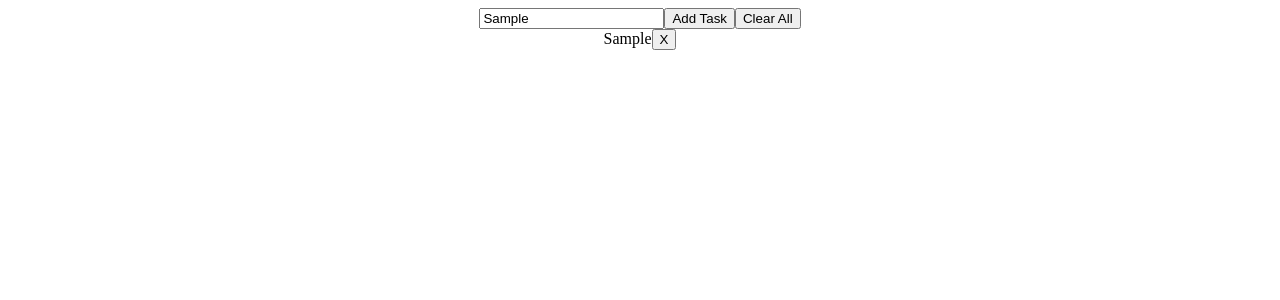
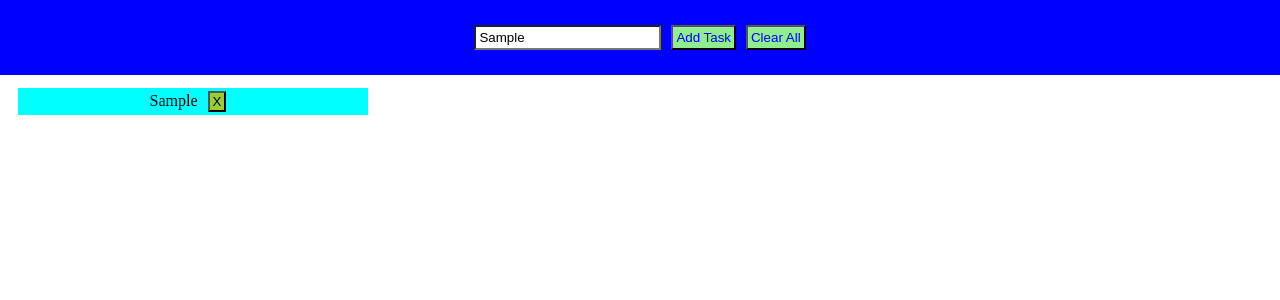
Before and after one commit to vedprakashsigh/Todo-App, a React (Create React App) app: page / in a window 1280 px wide. Both pictures are taken after typing "Sample" into the empty fields and a click on the button "Add Task". Shown: the top 300 px of the page. Built offline with nearby package versions, Linux system fonts and the light colour scheme.

Commit message:
Todo List: CSS Added.

```diff
--- a/src/App.css
+++ b/src/App.css
@@ -1,38 +1,52 @@
+*{
+  padding: 0;
+  margin: 0;
+}
+
 .App {
   text-align: center;
 }
 
-.App-logo {
-  height: 40vmin;
-  pointer-events: none;
+.addTask{
+  background-color: blue;
+  padding: 25px;
 }
 
-@media (prefers-reduced-motion: no-preference) {
-  .App-logo {
-    animation: App-logo-spin infinite 20s linear;
-  }
+  .addTask input{
+  margin: 0 5px;
+  padding: 3px;
+  background-color: white;
 }
 
-.App-header {
-  background-color: #282c34;
-  min-height: 100vh;
-  display: flex;
-  flex-direction: column;
-  align-items: center;
-  justify-content: center;
-  font-size: calc(10px + 2vmin);
-  color: white;
+.addTask button{
+  margin: 0 5px;
+  padding: 3px;
+  background-color: lightgreen;
+  color:blue;
+}
+.addTask button:hover{
+  background-color: blue;
+  color: lightgreen;
 }
 
-.App-link {
-  color: #61dafb;
+.list{
+  margin: 0 5px;
+  padding: 3px;
 }
 
-@keyframes App-logo-spin {
-  from {
-    transform: rotate(0deg);
-  }
-  to {
-    transform: rotate(360deg);
-  }
+.Task{
+  background-color: aqua;
+  margin: 10px;
+  height: max-content;
+  width: 350px;
 }
+
+.Task button{
+  padding: 1px 3px;
+  margin: 3px 10px;
+  background-color: yellowgreen;
+}
+
+.Task button:hover{
+background-color: red;
+}
--- a/src/App.js
+++ b/src/App.js
@@ -39,7 +39,7 @@ function App() {
       <div className="list">
         {todoList.map((tasks) => {
           return (
-            <div>
+            <div className="Task">
               {tasks.taskName}
               <button
                 onClick={() => {
```
